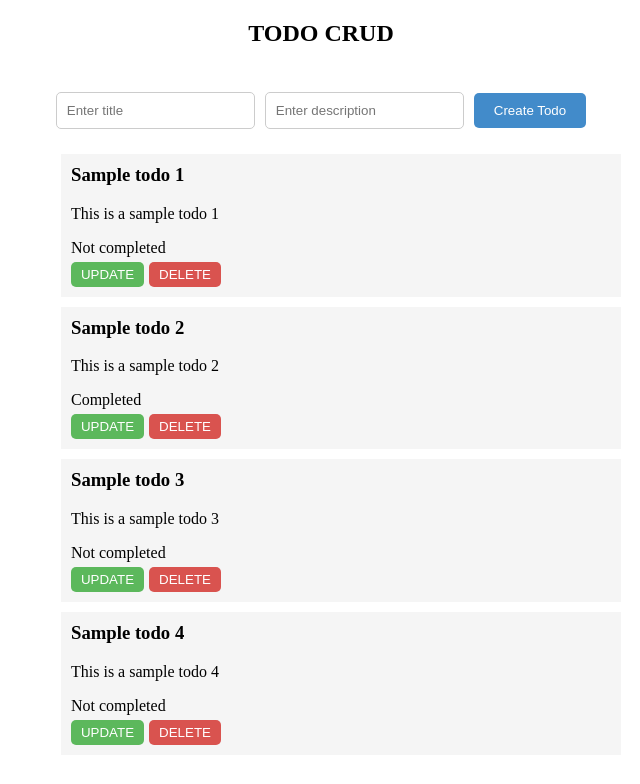
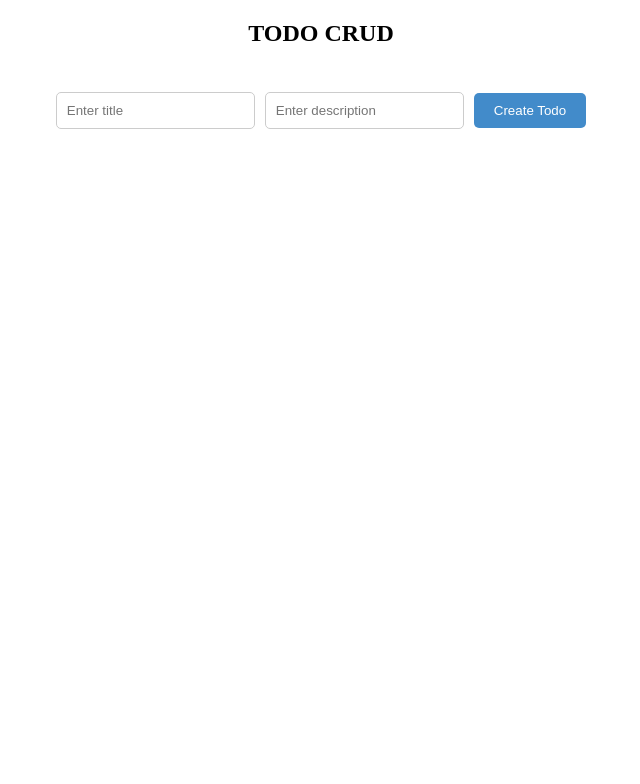
Before and after one commit to alalUDDIN123/angular_mini_project, an Angular app: page / in a window 1280 px wide. Shown: the top 784 px of the page, without its empty margins (319-959 px from the left). Built offline with nearby package versions, Linux system fonts and the light colour scheme.

Commit message:
todo_crud_ngrx

```diff
--- a/src/app/components/todo/todo.component.html
+++ b/src/app/components/todo/todo.component.html
@@ -25,7 +25,7 @@
     </ng-template>
 
     <div class="todo-list">
-        <ul>
+        <!-- <ul>
             <li *ngFor="let todo of todos$; let i = index" class="todo-item">
                 <h3>{{ todo.title }}</h3>
                 <p>{{ todo.description }}</p>
@@ -34,7 +34,7 @@
                 <button class="update-btn" (click)="showUpdateForm(i)">UPDATE</button>
                 <button class="delete-btn" (click)="deleteTodo(todo.id)" >DELETE</button>
             </li>
-        </ul>
+        </ul> -->
     </div>
 
 </div>
--- a/src/app/components/todo/todo.component.ts
+++ b/src/app/components/todo/todo.component.ts
@@ -10,32 +10,7 @@ import { Todo } from '../models/Todo.model';
   styleUrls: ['./todo.component.css']
 })
 export class TodoComponent {
-  todos$: Todo[] = [
-    {
-      id: 1,
-      title: "Sample todo 1",
-      description: "This is a sample todo 1",
-      isCompleted: false
-    },
-    {
-      id: 2,
-      title: "Sample todo 2",
-      description: "This is a sample todo 2",
-      isCompleted: true
-    },
-    {
-      id: 3,
-      title: "Sample todo 3",
-      description: "This is a sample todo 3",
-      isCompleted: false
-    },
-    {
-      id: 4,
-      title: "Sample todo 4",
-      description: "This is a sample todo 4",
-      isCompleted: false
-    }
-  ];
+
 
   showCreateForm = true;
   formError = false;
@@ -54,64 +29,20 @@ export class TodoComponent {
   };
 
   createTodo() {
-    if (this.newTodo.title.trim() === '' || this.newTodo.description.trim() === '') {
-      this.showError('Please fill in all fields.');
-      return;
-    }
 
-    const newId = this.todos$[this.todos$.length - 1].id + 1;
-    const newTodo: Todo = {
-      id: newId,
-      title: this.newTodo.title,
-      description: this.newTodo.description,
-      isCompleted: false
-    };
-    this.todos$.push(newTodo);
-
-    this.newTodo = {
-      id: 0,
-      title: '',
-      description: '',
-      isCompleted: false
-    };
-    this.formError = false;
   }
 
   showUpdateForm(index: number) {
-    this.showCreateForm = false;
-    const todoToUpdate = this.todos$[index];
-    this.updatedTodo = {
-      id: todoToUpdate.id,
-      title: todoToUpdate.title,
-      description: todoToUpdate.description,
-      isCompleted: todoToUpdate.isCompleted
-    };
+
   }
 
   updateTodo() {
-    const index = this.todos$.findIndex(todo => todo.id === this.updatedTodo.id);
 
-    if (index !== -1) {
-      this.todos$[index].title = this.updatedTodo.title;
-      this.todos$[index].description = this.updatedTodo.description;
-    }
-
-    this.updatedTodo = {
-      id: 0,
-      title: '',
-      description: '',
-      isCompleted: false
-    };
-    this.showCreateForm = true;
   }
 
 
   deleteTodo(id: number) {
-    // console.log("delete item id:-", id);
 
-    const remainingTodo = this.todos$.filter((todo) => todo.id !== id);
-    // console.log("reset of the todos after delete one:-", remainingTodo);
-    this.todos$ = remainingTodo
 
 
   }
```
Also changed, not shown: 1 other file (tests, documents, lock files or other folders).
